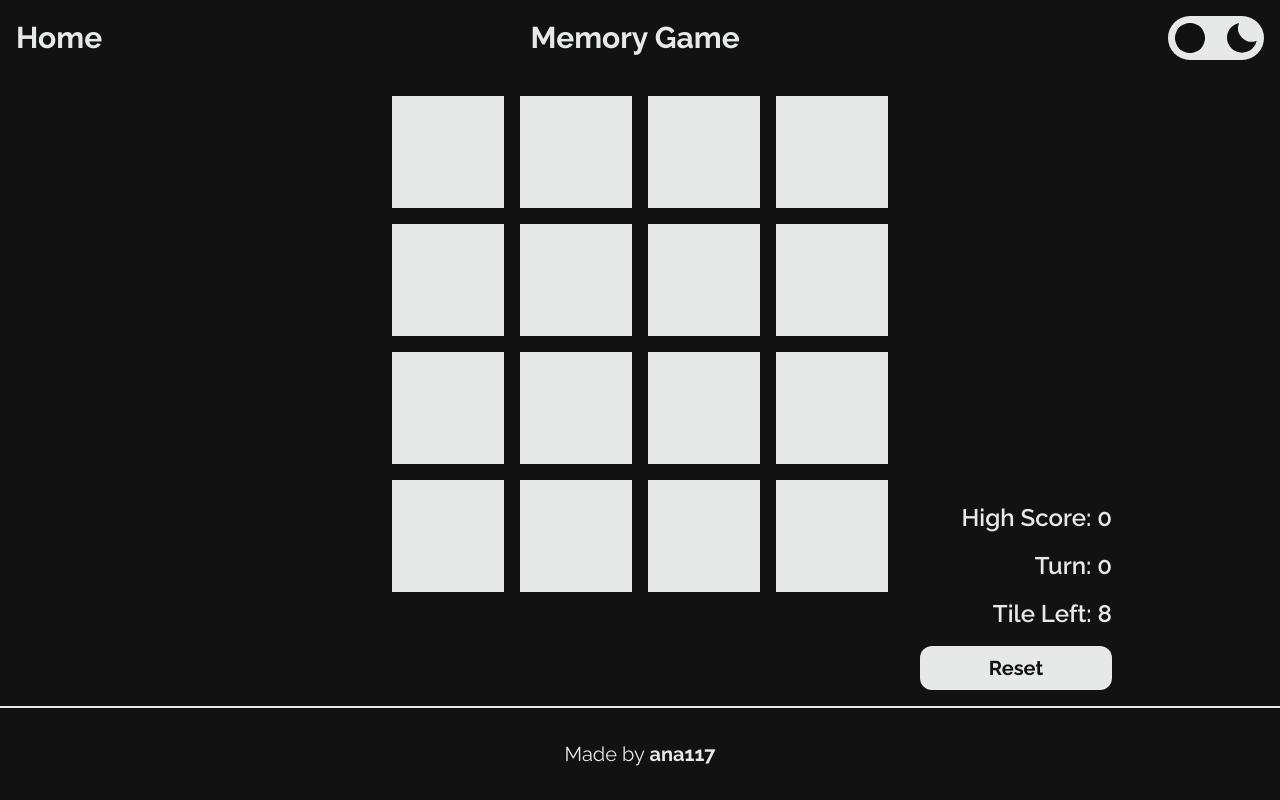
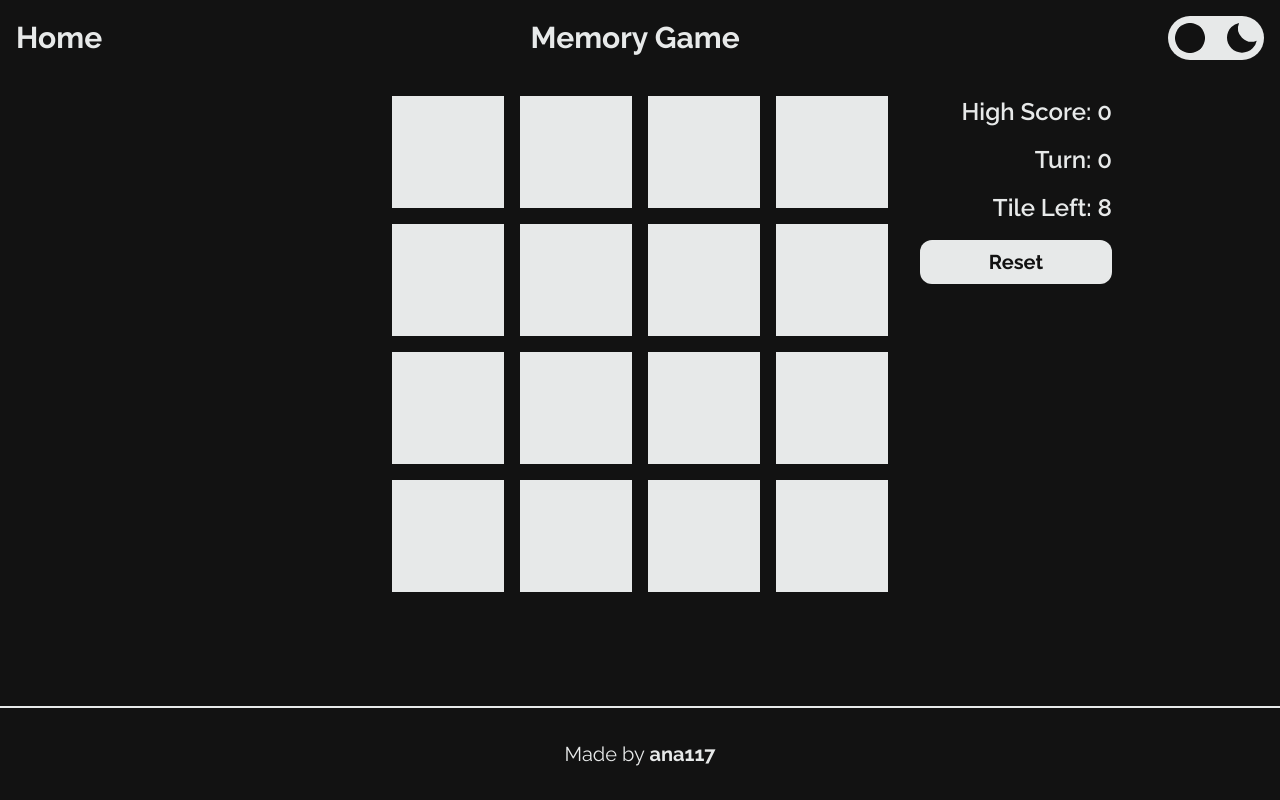
Before and after one commit to ana117/web-games, a React (Create React App) app: page /web-games/memory in a window 1280 px wide. Built offline with nearby package versions, Linux system fonts and the light colour scheme; the HTML template or start-up script is replaced by a standard one.

Commit message:
Fix styling

```diff
--- a/src/Games/MemoryGame/index.js
+++ b/src/Games/MemoryGame/index.js
@@ -138,11 +138,10 @@ const MemoryGamePage = () => {
                         </div>
                     }
                 </div>
-                <div className="lg:w-[12rem] mt-auto">
+                <div className="lg:w-[12rem] mt-auto lg:mt-0">
                     <div className="grid grid-cols-2
                                     lg:flex lg:flex-col gap-[1rem] justify-between items-center
-                                    text-xl  font-semibold
-                                    lg:text-2xl lg:text-right font-semibold">
+                                    text-xl lg:text-2xl lg:text-right font-semibold">
                         <p className="w-full col-span-2">
                             High Score: <span>{highScore}</span>
                         </p>
```
